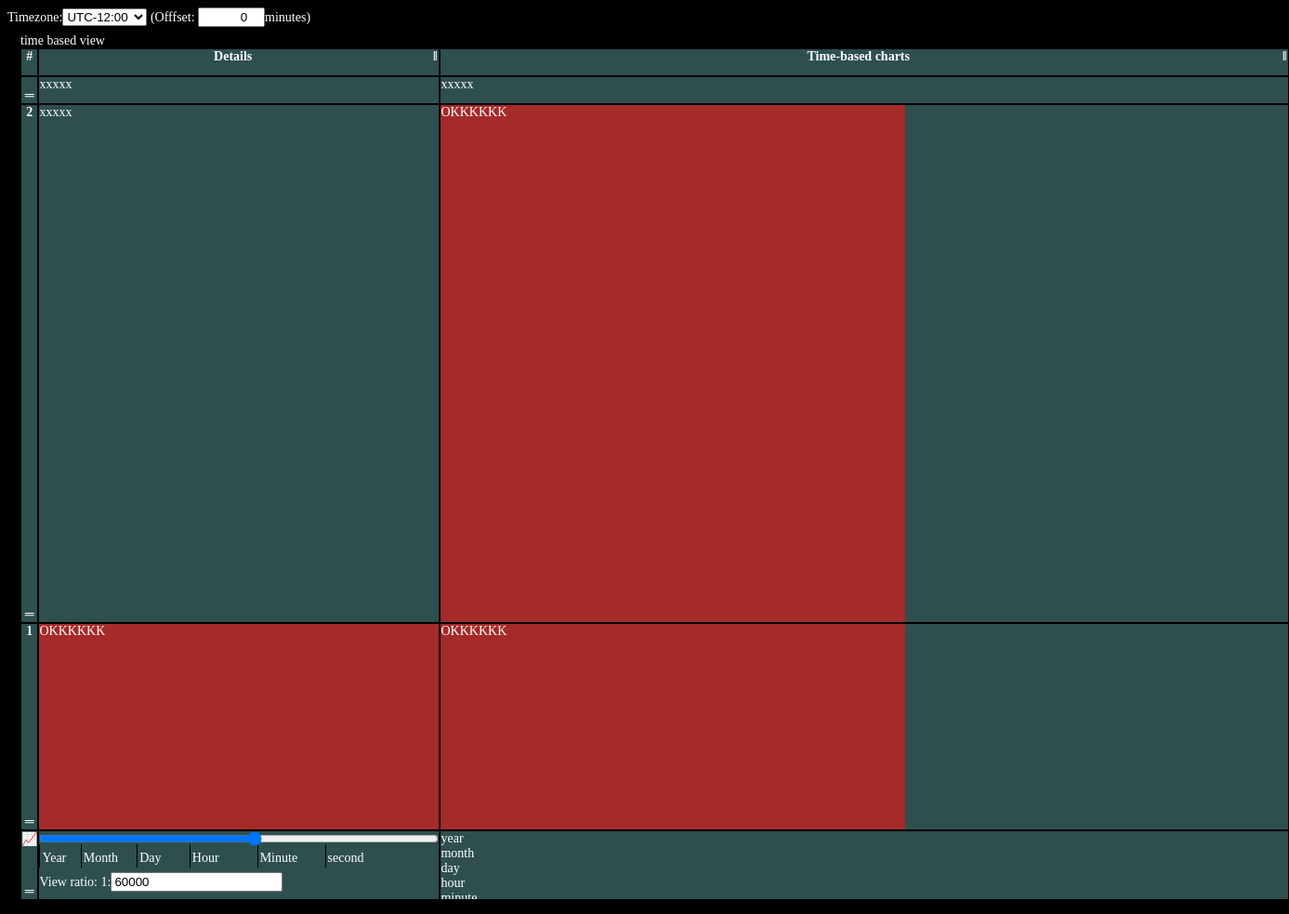
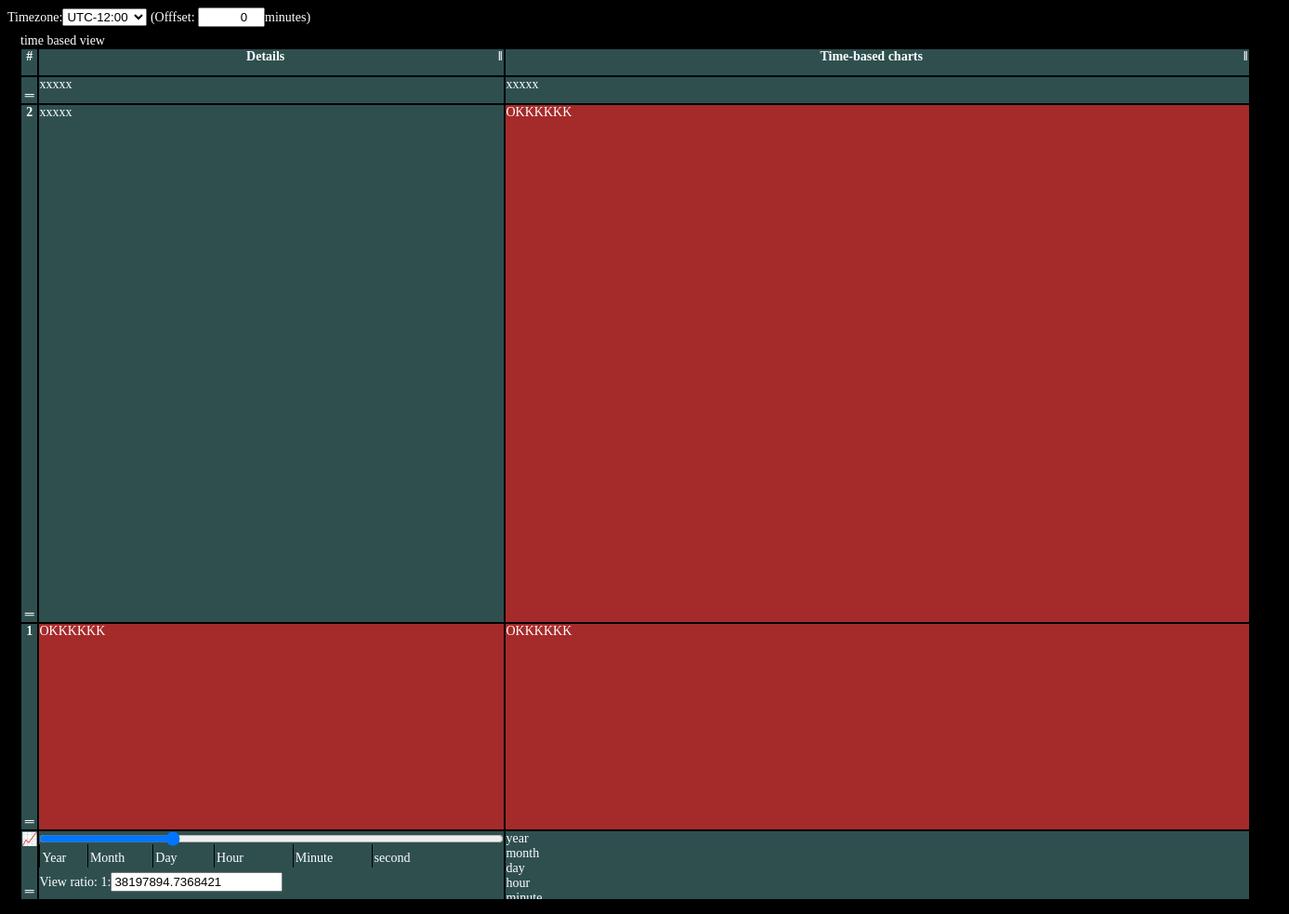
Before and after one commit to thanhntmany/project-management-tool, a website: page app/www/div.html in a window 1280 px wide. Shown: the whole page at 93% size, 1387 px wide, since content can reach past the window. Drawn offline with Linux system fonts and the light colour scheme.

Commit message:
done refactor

```diff
--- a/app/www/div.html
+++ b/app/www/div.html
@@ -184,7 +184,6 @@
                                 synchronizedElms: [],
 
                                 assign: function (src) {
-                                    console.log(this.duration);
                                     const diff = deepAssign(src, this)
                                     if (diff) this.dispatchEvent(new CustomEvent("change", { detail: diff }))
                                 },
@@ -216,31 +215,11 @@
                         }, true)
 
 
-                        window.addEventListener("load", () => {
-                            const timeBasedColElm = document.getElementById("time-based-col"), th = timeBasedColElm.parentElement
-                            var colIdx = 1, el; for (el of th.parentElement.children) if (el !== th) { ++colIdx } else break
-                            const InsideTimeBasedColQuery = `table#time-based>tbody>*>*:nth-child(${colIdx})>div>div:first-child`,
-                                synchronizedElms = [...TimeBasedTableElm.querySelectorAll(InsideTimeBasedColQuery)],
-                                anInsideColElm = synchronizedElms[0], sw = anInsideColElm.style.width
-
                         // sync width
-                            timeHandler.assign({});
-                            (new ResizeObserver((entries) => {
-                                for (const entry of entries) if (entry.target === anInsideColElm) timeHandler.assign({ width: entry.contentRect.width })
-                            })).observe(anInsideColElm)
                         function _setColWidth(elm) { DIL(elm.style, elm.style.setProperty, "width", this + "px") }// this --> width
                         timeHandler.addEventListener("change", function (event) {
                             const width = event.detail.width; if (width >= 0) this.synchronizedElms.forEach(_setColWidth, width)
                         })
-
-                            // init value
-                            timeHandler.assign({
-                                synchronizedElms: synchronizedElms,
-                                colIdx: colIdx,
-                                scrollLeft: anInsideColElm.parentElement.scrollLeft,
-                                width: parseFloat((sw.endsWith("px") ? sw : window.getComputedStyle(anInsideColElm).getPropertyValue("width")).slice(0, -2))
-                            })
-                        }, { once: true })
 
                         {// column resizing
                             const ColQuery = [`table#time-based>*>*>*:nth-child(`, , `)>div`]
@@ -293,10 +272,25 @@
                             }, true)
                         }
 
-                        // #TODO:
-                        window.addEventListener("load", function () {
-                            TimeBasedTableElm.setColWidth(2, 430)
+                        // initialize settings
+                        window.addEventListener("load", () => {
+                            const timeBasedColElm = document.getElementById("time-based-col"), th = timeBasedColElm.parentElement
+                            var colIdx = 1, el; for (el of th.parentElement.children) if (el !== th) { ++colIdx } else break
+                            const InsideTimeBasedColQuery = `table#time-based>tbody>*>*:nth-child(${colIdx})>div>div:first-child`,
+                                synchronizedElms = [...TimeBasedTableElm.querySelectorAll(InsideTimeBasedColQuery)]
+
+                            // init value
+                            timeHandler.assign({
+                                synchronizedElms: synchronizedElms,
+                                colIdx: colIdx,
+                                scrollLeft: 0,
+                                width: 1900
+                            })
+
+                            TimeBasedTableElm.setColWidth(2, 500)
+                            TimeBasedTableElm.setColWidth(colIdx, 800)
                         }, { once: true })
+
                     }
                 </script>
                 <thead>
@@ -305,14 +299,14 @@
                             <div>#</div>
                         </th>
                         <th>
-                            <div style="width: 428px;">
+                            <div>
                                 <div class="col-resizer">
                                     <div>‖</div>
                                 </div> Details
                             </div>
                         </th>
                         <th>
-                            <div id="time-based-col" style="width: 912px;">
+                            <div id="time-based-col">
                                 <div class="col-resizer">
                                     <div>‖</div>
                                 </div> Time-based charts
@@ -463,21 +457,17 @@
                                                 timeHandler = TimeBasedTableElm.timeHandler
                                             timeHandler.addEventListener("change", function (event) {
                                                 const diff = event.detail
-                                                if (!("duration" in diff || "unitWidth" in diff || "width" in diff)) return
+                                                if ("duration" in diff || "unitWidth" in diff || "width" in diff) {
+                                                    console.log("xxxx");
                                                     ratioInputElm.value = this.duration * this.unitWidth / this.width
                                                     ratioInputElm.dispatchEvent(new Event("change"))
+                                                }
                                             })
                                             ratioInputElm.addEventListener("change", function (event) {
                                                 timeHandler.assign({
                                                     duration: this.value * timeHandler.width / timeHandler.unitWidth
                                                 })
                                             })
-
-                                            // #TODO
-                                            window.addEventListener("load", function (event) {
-                                                ratioInputElm.value = 1000 * 60
-                                                ratioInputElm.dispatchEvent(new Event("change"))
-                                            }, { once: true })
                                         }
                                     </script>
                                 </div>
@@ -485,12 +475,14 @@
                         </td>
                         <td>
                             <div>
+                                <div>
                                     <div>year</div>
                                     <div>month</div>
                                     <div>day</div>
                                     <div>hour</div>
                                     <div>minute</div>
                                     <div>second</div>
+                                </div>
                             </div>
                         </td>
                     </tr>
```
Lines whose indentation alone changed are shown as unchanged.
